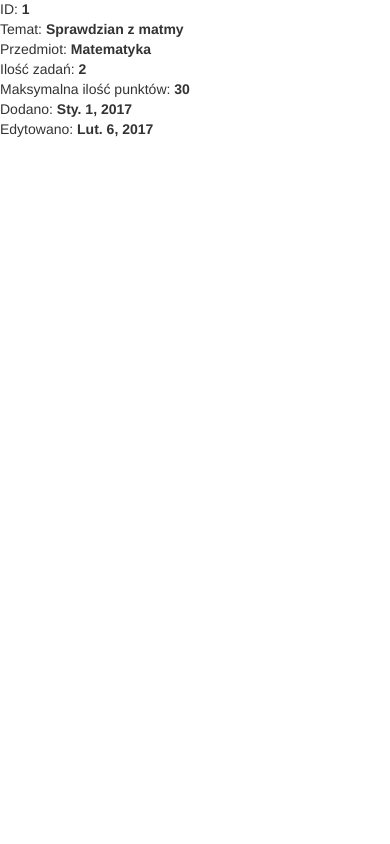
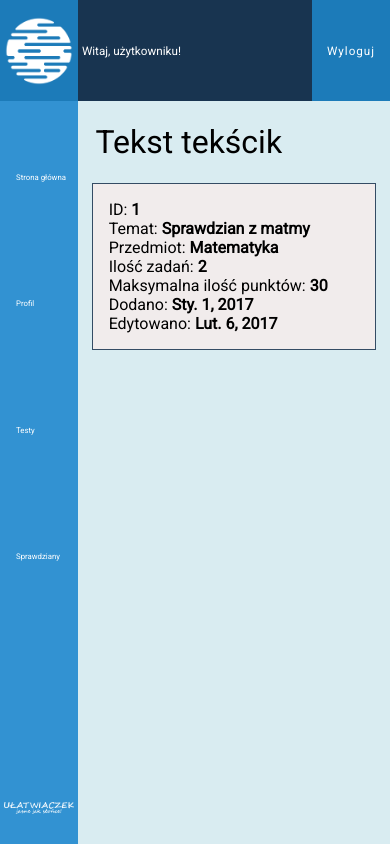
Before and after one commit to Marucik/Ulatwiaczek, a Django app: page /ulatwiaczek/test/1/ in a window 390 px wide. Run offline with Django 3.2, Linux system fonts and the light colour scheme; the visitor is signed in with stand-in values (Sample User, id 1); data comes from the database, SQL or seed files in the repository; some libraries are stand-ins or nearby versions.

Commit message:
Dodanie templatki bez font-awesome i responsywnosci na mobile

```diff
--- a/main/templates/base.html
+++ b/main/templates/base.html
@@ -5,10 +5,34 @@
   <meta charset="UTF-8">
   <title>{% block title %}Ulatwiaczek{% endblock %}</title>
   <meta http-equiv="X-UA-Compatible" content="IE=edge">
-  <link rel="stylesheet" href="{% static 'css/bootstrap.min.css' %}">
   <link rel="stylesheet" href="{% static 'css/main.min.css' %}">
+  <link href="https://fonts.googleapis.com/css?family=Roboto:400" rel="stylesheet">
 </head>
 <body>
-  {% block content %}{% endblock %}
+  <div class="container">
+    <header>
+      <div class="logo"><img src="../static/images/logo.png" alt="Logo"></div>
+      <div class="message">Witaj, {% block name %}użytkowniku{% endblock %}!</div>
+      <div class="logout">Wyloguj</div>
+    </header>
+    <main>
+      <nav>
+        <ul>
+          <li><a href="#">Strona główna</a></li>
+          <li><a href="#">Profil</a></li>
+          <li><a href="#">Testy</a></li>
+          <li><a href="#">Sprawdziany</a></li>
+        </ul>
+        <footer>
+          <img src="../static/images/napis.png" alt="">
+        </footer>
+      </nav>
+      <div class="content">
+          <div class="title">{% block contentTitle %}Tekst tekścik{% endblock %}</div>
+          <!-- Przy użyciu Emmeta można przetestować scrollowanie contentu naciskając tab przy 'lorem600'-->
+          <div class="display">{% block content %} lorem600 {% endblock %}</div>
+      </div>
+    </main>
+  </div>
 </body>
 </html>
--- a/sources/style/main.scss
+++ b/sources/style/main.scss
@@ -1,3 +1,148 @@
-a {
+// Globalne usuwanie marginesów i paddingu
+* {
+	margin: 0;
+	padding: 0;
+	font-size: 16px;
+	box-sizing: border-box;
+	font-family: 'Roboto', sans-serif;
+	overflow: hidden;
+}
+
+.container {
+	height: 100vh;
+	width: 100vw;
+}
+
+header {
 	display: flex;
+	height: 12%;
+	width: 100%;
+	flex-direction: row;
+
+	.logo {
+		display: flex;
+		align-items: center;
+		justify-content: center;
+		flex-direction: column;
+		width: 20%;
+		background-color: #1c7bb9;
+
+		img {
+			max-width: 100%;
+	    max-height: 90%;
+			align-self: center;
+		}
+	}
+
+	.message {
+		display: flex;
+		flex-basis: 60%;
+		background-color: #183450;
+		color: white;
+		font-size: 3vw;
+		padding-left: 1vw;
+		justify-content: flex-start;
+		align-items: center;
+	}
+
+	.logout {
+		display: flex;
+		flex-basis: 20%;
+		background-color: #1c7bb9;
+		color: white;
+		font-size: 3vw;
+		letter-spacing: 1px;
+		justify-content: center;
+		align-items: center;
+
+		&:hover{
+			background-color: #e74c3c;
+		}
+	}
 }
+
+main {
+	height:88vh;
+	width: 100%;
+	display: flex;
+
+	nav {
+		display: flex;
+		flex-direction: column;
+		height: 100%;
+		flex-basis: 20%;
+		background-color: #3292d2;
+		padding-top: 3vh;
+
+		ul {
+			height: 90%;
+			width: 100%;
+			display: flex;
+			flex-direction: column;
+
+			li {
+				display: flex;
+				margin-bottom: 3vh;
+				height: 12vh;
+
+			&:hover{
+				background-color: #1c7bb9;
+			}
+
+				a {
+					display: flex;
+					height: 100%;
+					width: 100%;
+					padding-left: 1rem;
+					align-items: center;
+					color: white;
+					text-decoration: none;
+					font-size: 2vw;
+
+				}
+			}
+		}
+
+		footer {
+			display: flex;
+			align-self: flex-end;
+			align-items: center;
+			justify-content: center;
+			width: 100%;
+			height: 10%;
+
+			img {
+				max-width: 90%;
+		    max-height: 100%;
+				align-items: center;
+				justify-content: center;
+			}
+		}
+	}
+
+	.content {
+		height: 100%;
+		flex-basis: 80%;
+		padding: 0 3.5%;
+		background-color: #d9ecf1;
+		overflow-y: scroll;
+		overflow-x: hidden;
+
+
+
+		.title {
+			height: 11%;
+			padding-left: 1vw;
+			display: flex;
+			align-items: center;
+			font-size: 2rem;
+		}
+
+		.display {
+			background-color: #f1ecec;
+			border: 1px solid #344c64;
+			margin-bottom: 15px;
+			padding: 1rem;
+		}
+	}
+}
```
Also changed, not shown: main/static/css/main.css (+205 -1 lines), main/static/css/main.min.css, main/static/images/logo.png (added), main/static/images/napis.png (added).
